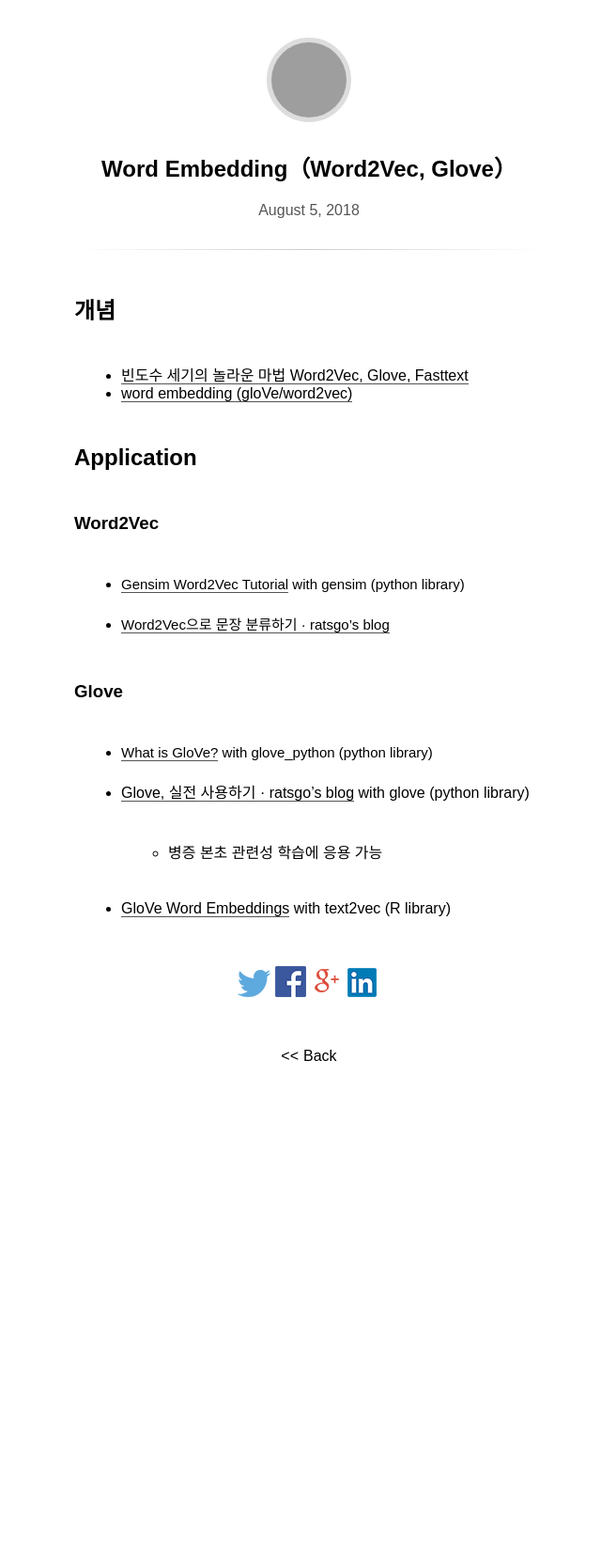
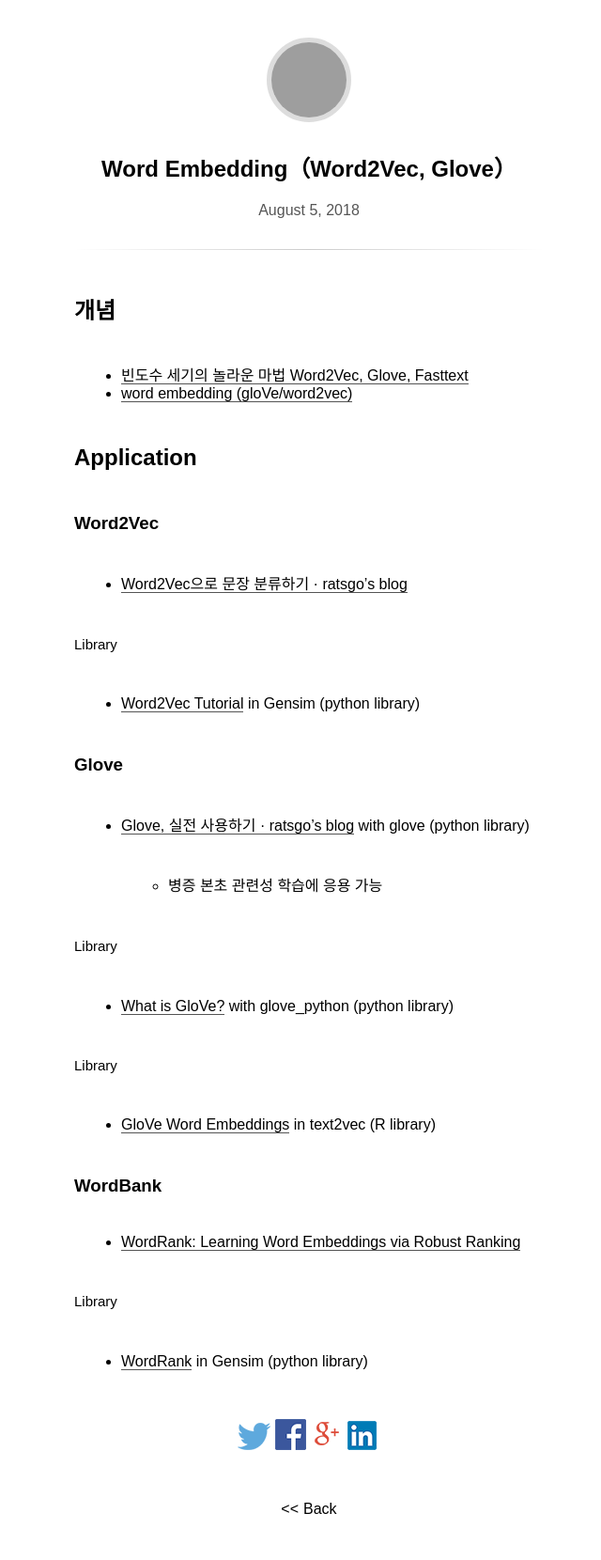
Before and after one commit to pinedance/blog, a Jekyll site: the page built from _posts/NLPs/2018-08-05-Word-Embedding.md, in a window 1280 px wide. Shown: the whole page at 94% size, without its empty margins (311-951 px from the left). Built offline with Jekyll 4.4.1, drawn with Linux system fonts in a browser that asks for light colours; some web fonts are replaced; comment, search, counter and statistics services are not loaded; before the commit the page ends 1178 px from its top, so only the background shows below that; grey boxes are pictures that could not be loaded.

Commit message:
update post

```diff
--- a/_posts/NLPs/2018-08-05-Word-Embedding.md
+++ b/_posts/NLPs/2018-08-05-Word-Embedding.md
@@ -13,15 +13,26 @@ categories: NLP
 
 ### Word2Vec
 
-* [Gensim Word2Vec Tutorial](http://kavita-ganesan.com/gensim-word2vec-tutorial-starter-code/) with gensim (python library)
-
 * [Word2Vec으로 문장 분류하기 · ratsgo's blog](https://ratsgo.github.io/natural%20language%20processing/2017/03/08/word2vec/)
 
+Library
+* [Word2Vec Tutorial](http://kavita-ganesan.com/gensim-word2vec-tutorial-starter-code/) in Gensim (python library)
+
+
 ### Glove
-
-* [What is GloVe?](https://goo.gl/JWmYh2) with glove_python (python library)
 
 * [Glove, 실전 사용하기 · ratsgo's blog](https://ratsgo.github.io/from%20frequency%20to%20semantics/2017/07/04/glove/) with glove (python library)
   - 병증 본초 관련성 학습에 응용 가능
 
-* [GloVe Word Embeddings]() with text2vec (R library)
+Library
+* [What is GloVe?](https://goo.gl/JWmYh2) with glove_python (python library)
+
+Library
+* [GloVe Word Embeddings](http://text2vec.org/) in text2vec (R library)
+
+### WordBank
+
+* [WordRank: Learning Word Embeddings via Robust Ranking](https://arxiv.org/abs/1506.02761)
+
+Library
+* [WordRank](https://radimrehurek.com/gensim/models/wrappers/wordrank.html) in Gensim (python library)
```
